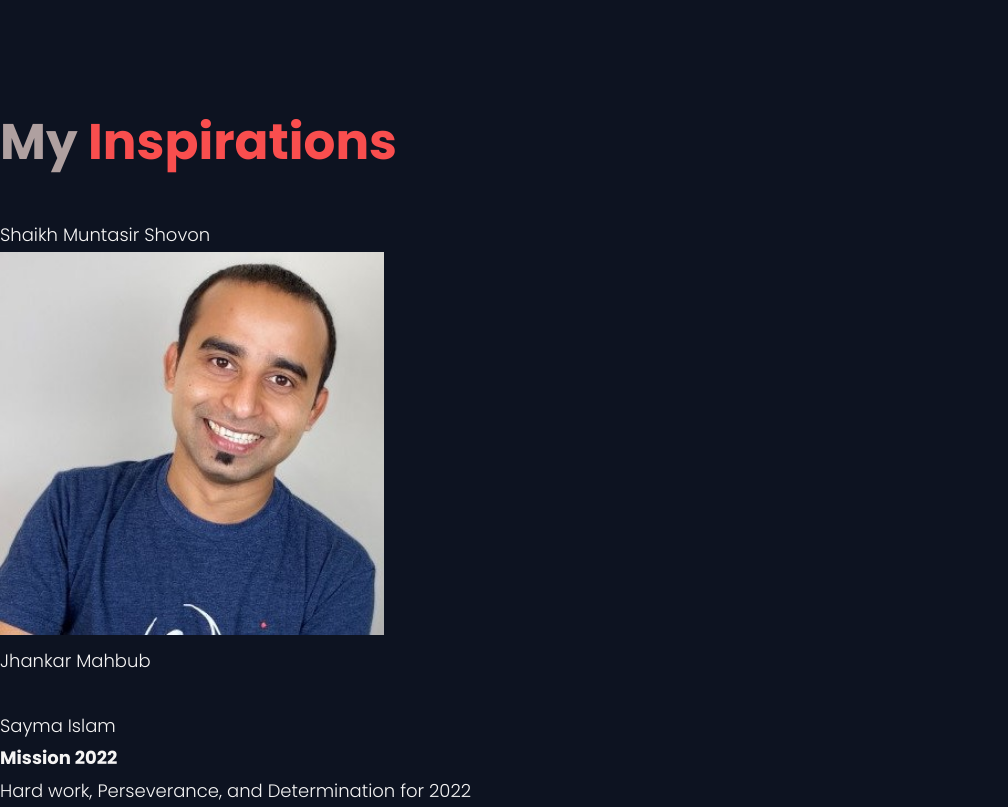
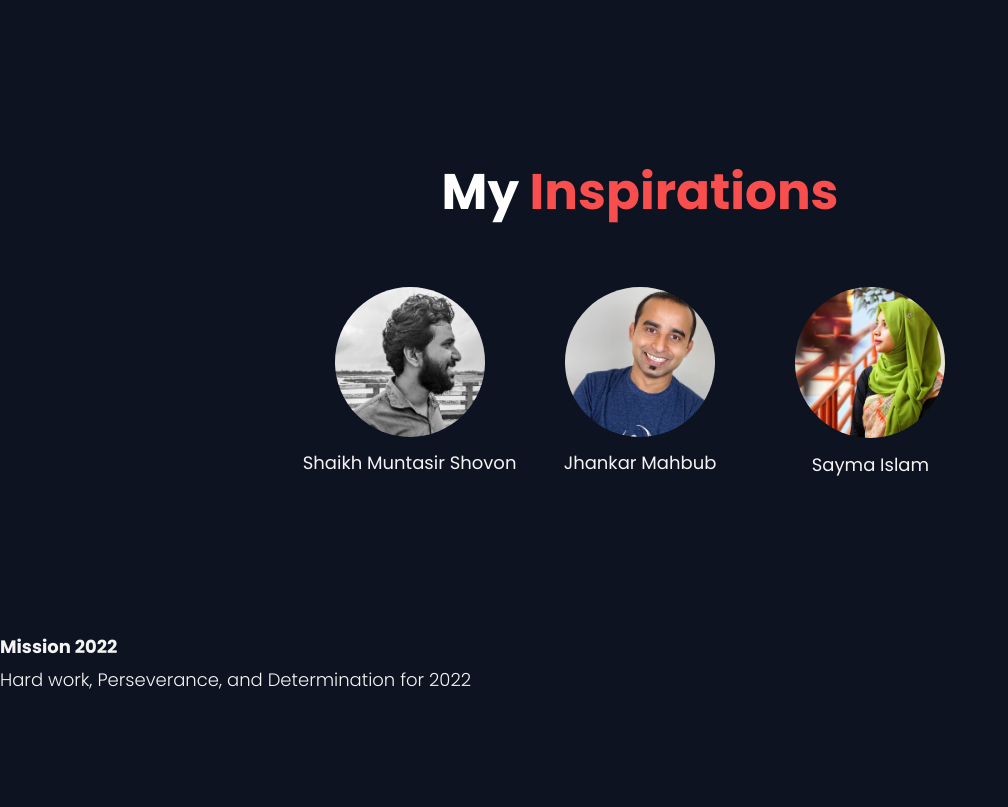
Before and after one commit to Webdev-Shams/mission-22, a plain HTML site: page index.html in a window 1280 px wide. Shown: the part 1667-2474 px from the top of the page, without its empty margins (0-1008 px from the left). After the commit the page ends 2363 px from the top, so only its background shows below. Drawn offline with Linux system fonts and the light colour scheme.

Commit message:
sec 5 css added!

```diff
--- a/index.html
+++ b/index.html
@@ -77,17 +77,17 @@
         <div class="headIns">
             <h2>My <span>Inspirations</span></h2>
         </div>
-        <div>
-            <div>
-                <img src="" alt="">
+        <div class="persons">
+            <div class="shovon">
+                <img src="images/shovon.jpeg" alt="" id="insPer">
                 <p>Shaikh Muntasir Shovon</p>
             </div>
-            <div>
-                <img src="images/jhankar.jpg" alt="">
+            <div class="jhankar">
+                <img src="images/jhankar.jpg" alt="" id="insPer">
                 <p>Jhankar Mahbub</p>
             </div>
-            <div>
-                <img src="" alt="">
+            <div class="sayma">
+                <img src="images/sayma.jpg" alt="" id="insPer">
                 <p>Sayma Islam</p>
             </div>
         </div>
--- a/style.css
+++ b/style.css
@@ -164,3 +164,36 @@ h3 {
   border-radius: 20px;
   margin-left: 25%;
 }
+
+.sec05 {
+  font-weight: 400;
+  margin: 150px 0;
+}
+.headIns h2 {
+  color: white;
+  text-align: center;
+}
+
+.persons {
+  display: flex;
+  justify-content: center;
+  margin-top: 50px;
+}
+
+.shovon,
+.jhankar,
+.sayma {
+  width: 25%;
+  text-align: center;
+  justify-content: center;
+  align-items: center;
+}
+
+.jhankar {
+  margin: 0 -7% 0 -7%;
+}
+
+#insPer {
+  width: 150px;
+  border-radius: 50%;
+}
```
